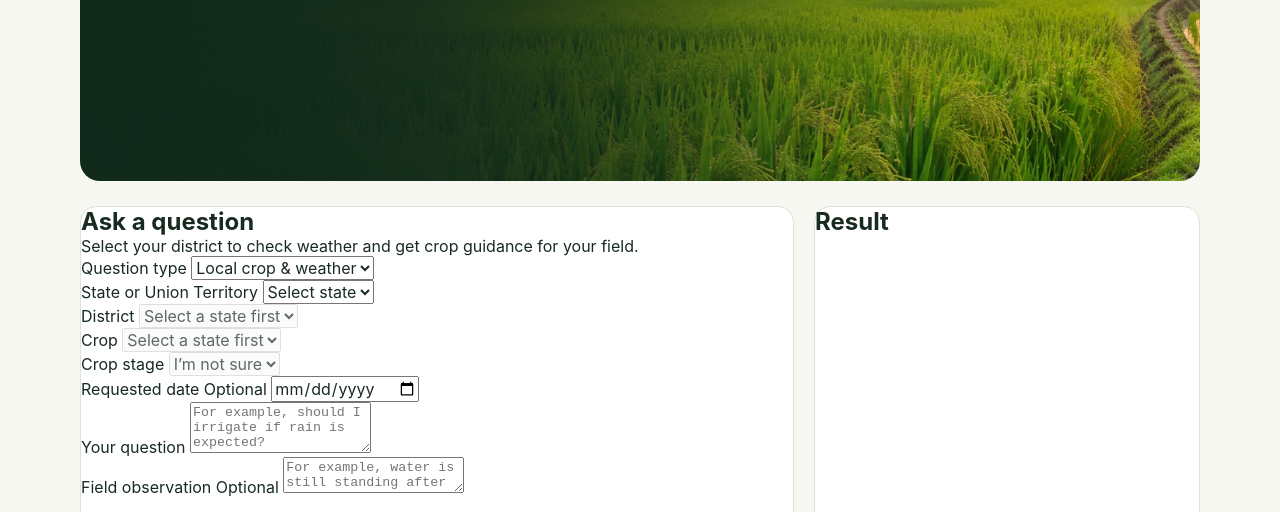
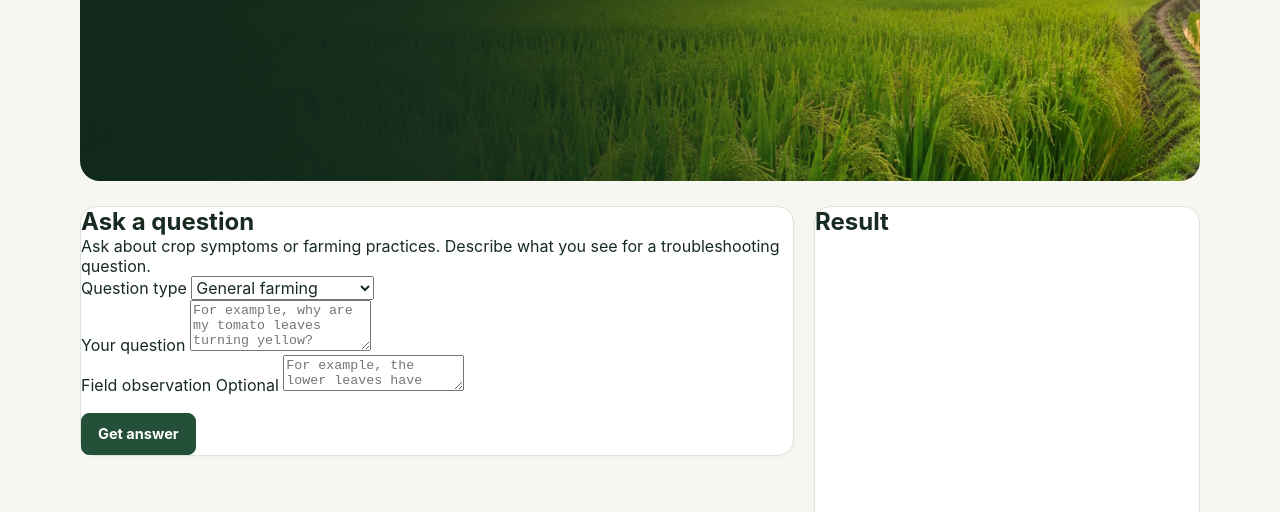
Before and after one commit to Harshit-ambati/KrishiRAG, a plain HTML site: page frontend/index.html in a window 1280 px wide. Shown: the part 229-741 px from the top of the page. Drawn offline with Linux system fonts and the light colour scheme; files that its build step writes are made by us from their sources; no server answers; files whose address does not match are found by name.

Commit message:
Default the farmer form to general farming

```diff
--- a/frontend/index.html
+++ b/frontend/index.html
@@ -39,16 +39,16 @@
     <div class="workspace">
       <section class="card" aria-labelledby="form-title">
         <h2 id="form-title" data-text="formTitle">Ask a question</h2>
-        <p class="section-description" id="form-description">Select your district to check weather and get crop guidance for your field.</p>
+        <p class="section-description" id="form-description">Ask about crop symptoms or farming practices. Describe what you see for a troubleshooting question.</p>
         <form id="question-form" novalidate tabindex="-1">
           <div class="field mode-field">
             <label for="question-mode" data-text="questionMode">Question type</label>
             <select id="question-mode" name="mode">
+              <option value="general" data-text="generalMode" selected>General farming</option>
               <option value="local" data-text="localMode">Local crop &amp; weather</option>
-              <option value="general" data-text="generalMode">General farming</option>
             </select>
           </div>
-          <div id="local-fields">
+          <div id="local-fields" hidden>
             <div class="field-grid">
               <div class="field">
                 <label for="state" data-text="state">State</label>
@@ -79,12 +79,12 @@
           </div>
           <div class="field question-field">
             <label for="question" data-text="question">Your question</label>
-            <textarea id="question" name="question" rows="3" maxlength="1200" required aria-describedby="question-error" data-placeholder="questionPlaceholder" placeholder="For example, should I irrigate if rain is expected?"></textarea>
+            <textarea id="question" name="question" rows="3" maxlength="1200" required aria-describedby="question-error" placeholder="For example, why are my tomato leaves turning yellow?"></textarea>
             <p class="field-error" id="question-error" hidden></p>
           </div>
           <div class="field observation-field">
             <label for="observation"><span data-text="observation">Field observation</span> <span class="optional" data-text="optional">Optional</span></label>
-            <textarea id="observation" name="observation" rows="2" maxlength="1200" aria-describedby="observation-error" data-placeholder="observationPlaceholder" placeholder="For example, water is still standing after yesterday’s rain."></textarea>
+            <textarea id="observation" name="observation" rows="2" maxlength="1200" aria-describedby="observation-error" placeholder="For example, the lower leaves have dark spots with yellow edges."></textarea>
             <p class="field-error" id="observation-error" hidden></p>
           </div>
           <button id="submit" class="primary" type="submit" aria-controls="result-content"><span data-text="submit" id="submit-label">Get answer</span></button>
--- a/frontend/js/app.js
+++ b/frontend/js/app.js
@@ -149,7 +149,6 @@ function renderLanguage() {
   announcement.lang = language;
   document.title = `AgriRAG · ${copy.heroTitle}`;
   document.querySelectorAll('[data-text]').forEach(node => { node.textContent = copy[node.dataset.text]; });
-  document.querySelectorAll('[data-placeholder]').forEach(node => { node.placeholder = copy[node.dataset.placeholder]; });
   renderMode();
 
   setOptions(fields.state, coverage.map(state => ({ value: state.id, label: localName(state.name) })), copy.selectState);
```
